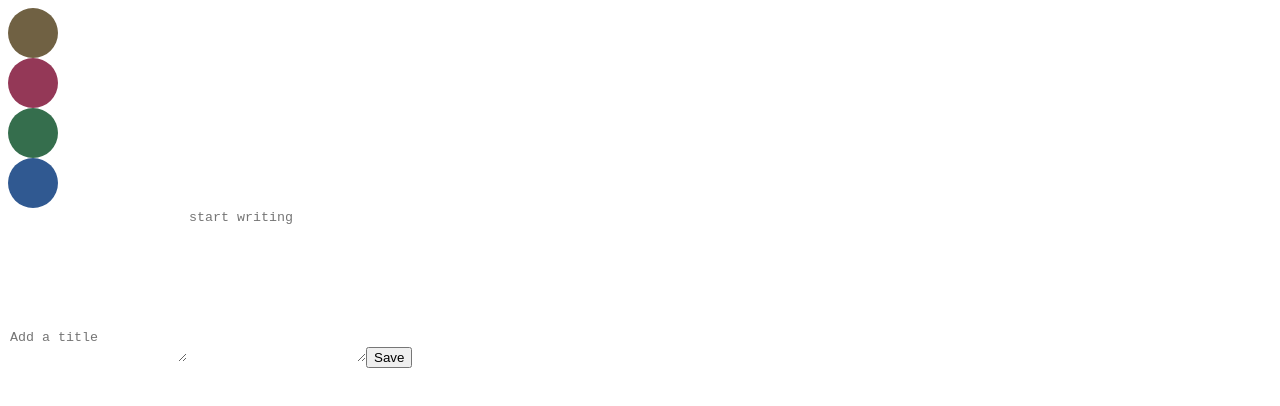
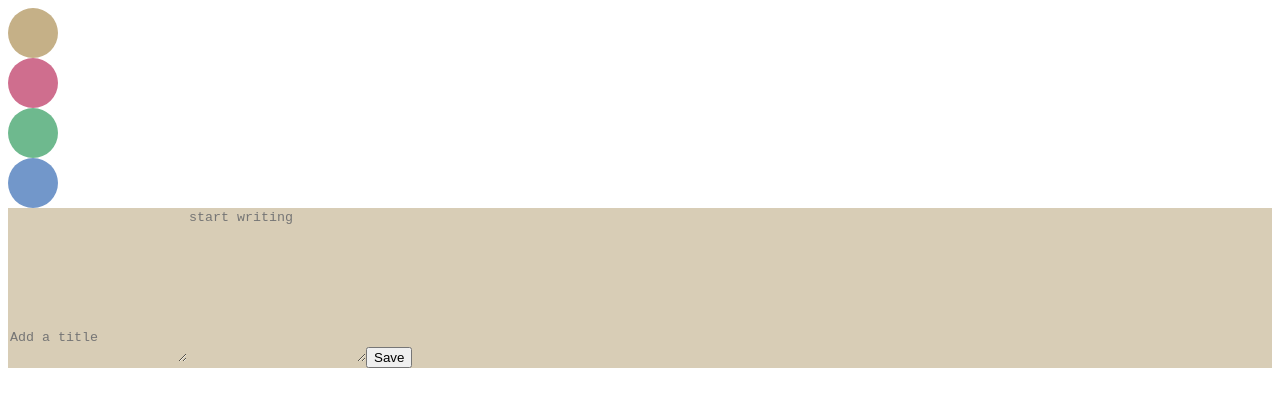
Before and after one commit to Maneboy1238/easy-notes, a React (Vite) app: page /note/compose in a window 1280 px wide. Shown: the top 406 px of the page. Built offline with nearby package versions, Linux system fonts and the light colour scheme.

Commit message:
refactor(clientn0 -  move color picker into compose folder as a component Display the color of each note in the home and notes page change from using currentColor state to currentColorId state Delete default notes

```diff
--- a/src/App.jsx
+++ b/src/App.jsx
@@ -5,25 +5,8 @@ import { useState, useEffect } from 'react'
 import Compose from './pages/Compose/Compose'
 import Note from './pages/Notes/Note'
 
-const defaultNotes = [
-  {
-    id: '1',
-    head: "Anatomy lower limb",
-    body: "The lower limbs comprises of the pelvic girdle, femur, tibia and fibula and the foot",
-  },
-  {
-    id: '2',
-    head: 'Embedding',
-    body: "The tokenizer, conveerts the tokens to id's or an index using that index we get the token embedding from the token embedding matrix, and using it's position in the token sequence we get the position embedding from the positon embedding matrix",
-  },
-  {
-    id: '3',
-    head: 'Easy notes',
-    body: 'Two textareas, one for the header and one to save notes'
-  }
-]
 function App() {
-  const [notes, setNotes] = useState(JSON.parse(localStorage.getItem('notes')) || defaultNotes)
+  const [notes, setNotes] = useState(JSON.parse(localStorage.getItem('notes')) || [])
   console.log(notes)
   useEffect(() => {
     localStorage.setItem('notes', JSON.stringify(notes))
--- a/src/components/ColorPicker.jsx
+++ /dev/null
@@ -1,48 +0,0 @@
-export function ColorPicker({ setCurrentColor }) {
-  const colors = [
-    {
-      id: '1',
-      text: 'hsl(40, 25%, 15%)',
-      button: 'hsl(40, 25%, 35%)',
-      background: 'hsl(40, 40%, 96%)'
-    },
-    {
-      id: '2',
-      text: 'hsl(340, 45%, 18%)',
-      button: 'hsl(340, 45%, 40%)',
-      background: 'hsl(340, 55%, 96%)'
-    },
-    {
-      id: '3',
-      text: 'hsl(145, 35%, 15%)',
-      button: 'hsl(145, 35%, 32%)',
-      background: 'hsl(145, 35%, 95%)'
-    },
-    {
-      id: '4',
-      text: 'hsl(215, 50%, 17%)',
-      button: 'hsl(215, 50%, 38%)',
-      background: 'hsl(215, 55%, 96%)'
-    },
-  ]
-  function handleColorPicker(id) {
-    const currentColor = colors.find(color => color.id === id);
-    setCurrentColor(currentColor)
-  }
-  return (
-    <>
-      {colors.map(color => (
-        <div
-          key={color.id}
-          style={{
-            background: color.button,
-            width: '50px',
-            height: '50px',
-            borderRadius: '50%'
-          }}
-          onClick={() => handleColorPicker(color.id)}>
-        </div>
-      ))}
-    </>
-  )
-}
--- a/src/pages/Compose/Compose.jsx
+++ b/src/pages/Compose/Compose.jsx
@@ -1,10 +1,11 @@
 import { useEffect, useRef, useState } from "react";
 import { useSearchParams, useNavigate } from "react-router";
-import { ColorPicker } from "../../components/ColorPicker";
+import { ColorPicker } from "./components/ColorPicker/ColorPicker";
+import { colors } from "./components/ColorPicker/ color";
 export default function Compose({ notes, setNotes }) {
   const [headerInput, setHeaderInput] = useState('')
   const [bodyInput, setBodyInput] = useState('')
-  const [currentColor, setCurrentColor] = useState('red');
+  const [currentColorId, setCurrentColorId] = useState('1');
   const noteIdRef = useRef('')
   const [searchParams, setSearchParams] = useSearchParams()
   const navigate = useNavigate('/')
@@ -20,8 +21,10 @@ export default function Compose({ notes, setNotes }) {
 
       setHeaderInput(editedNote.head)
       setBodyInput(editedNote.body)
+      setCurrentColorId(editedNote.color.id)
     }
   }, [])
+  const currentColor = colors.find(color => color.id === currentColorId)
   function handleSaveNote() {
     if (mode === 'edit') {
       noteIdRef.current = id
@@ -30,7 +33,8 @@ export default function Compose({ notes, setNotes }) {
           note.id === id ? {
             ...note,
             head: headerInput,
-            body: bodyInput
+            body: bodyInput,
+            color: currentColor
           }
             : note
         ))
@@ -43,7 +47,8 @@ export default function Compose({ notes, setNotes }) {
         {
           id: generateId,
           head: headerInput,
-          body: bodyInput
+          body: bodyInput,
+          color: currentColor
         }
       ])
     }
@@ -53,12 +58,12 @@ export default function Compose({ notes, setNotes }) {
   }
   return (
     <>
-      <ColorPicker setCurrentColor={setCurrentColor} />
-      <div style={{ background: currentColor?.background }}>
+      <ColorPicker setCurrentColorId={setCurrentColorId} />
+      <div style={{ background: currentColor.light }}>
         <textarea
           rows="2"
           style={{
-            color: currentColor?.text,
+            color: currentColor.dark,
             background: 'transparent',
             border: 'none'
           }}
@@ -69,7 +74,7 @@ export default function Compose({ notes, setNotes }) {
         <textarea
           rows="10"
           style={{
-            color: currentColor?.text,
+            color: currentColor.dark,
             background: 'transparent',
             border: 'none'
           }}
--- /dev/null
+++ b/src/pages/Compose/components/ColorPicker/ color.js
@@ -0,0 +1,30 @@
+export const colors = [
+  {
+    id: '1',
+    light: 'hsl(40, 30%, 78%)',
+    mid: 'hsl(40, 25%, 58%)',
+    dark: 'hsl(40, 35%, 18%)',
+    base: 'hsl(40, 35%, 65%)',
+  },
+  {
+    id: '2',
+    light: 'hsl(340, 35%, 78%)',
+    mid: 'hsl(340, 40%, 55%)',
+    dark: 'hsl(340, 35%, 18%)',
+    base: 'hsl(340, 50%, 62%)',
+  },
+  {
+    id: '3',
+    light: 'hsl(145, 25%, 72%)',
+    mid: 'hsl(145, 30%, 48%)',
+    dark: 'hsl(145, 35%, 15%)',
+    base: 'hsl(145, 35%, 58%)',
+  },
+  {
+    id: '4',
+    light: 'hsl(215, 35%, 78%)',
+    mid: 'hsl(215, 40%, 53%)',
+    dark: 'hsl(215, 45%, 17%)',
+    base: 'hsl(215, 45%, 62%)',
+  },
+]
--- /dev/null
+++ b/src/pages/Compose/components/ColorPicker/ColorPicker.jsx
@@ -0,0 +1,19 @@
+import { colors } from "./ color";
+export function ColorPicker({ setCurrentColorId }) {
+  return (
+    <>
+      {colors.map(color => (
+        <div
+          key={color.id}
+          style={{
+            background: color.base,
+            width: '50px',
+            height: '50px',
+            borderRadius: '50%',
+          }}
+          onClick={() => setCurrentColorId(color.id)}>
+        </div>
+      ))}
+    </>
+  )
+}
--- a/src/pages/Home/Home.jsx
+++ b/src/pages/Home/Home.jsx
@@ -9,14 +9,25 @@ export default function Home({ notes, setNotes }) {
       <button onClick={() => navigate('/note/compose')}>Create Project</button>
       {
         notes.map(note => (
-          <div key={note.id}>
+          <div
+            key={note.id}
+            style={{ background: note.color.light }}
+          >
             <>
               <EditBtn id={note.id} />
               <DelBtn setNotes={setNotes} noteId={note.id} />
             </>
             <div>
-              <h2>{note.head}</h2>
-              <button onClick={() => navigate(`/note/${note.id}`)}>See more</button>
+              <h2
+                style={{ color: note.color.dark }}
+              >{note.head}</h2>
+              <button
+                style={{
+                  color: note.color.dark,
+                  background: note.color.mid
+                }}
+                onClick={() => navigate(`/note/${note.id}`)}
+              >See more</button>
             </div>
           </div>
 
--- a/src/pages/Notes/Note.jsx
+++ b/src/pages/Notes/Note.jsx
@@ -6,13 +6,13 @@ export default function Note({ setNotes, notes }) {
   const note = notes.find(note => noteId === note.id);
 
   return (
-    <>
+    <div style={{ background: note.color.light }}>
       <>
         <EditBtn id={noteId} />
         <DelBtn setNotes={setNotes} noteId={noteId} />
       </>
-      <h2>{note.head}</h2>
-      <div>{note.body}</div>
-    </>
+      <h2 style={{ color: note.color.dark }}>{note.head}</h2>
+      <div style={{ color: note.color.dark }}>{note.body}</div>
+    </div>
   )
 }
```
